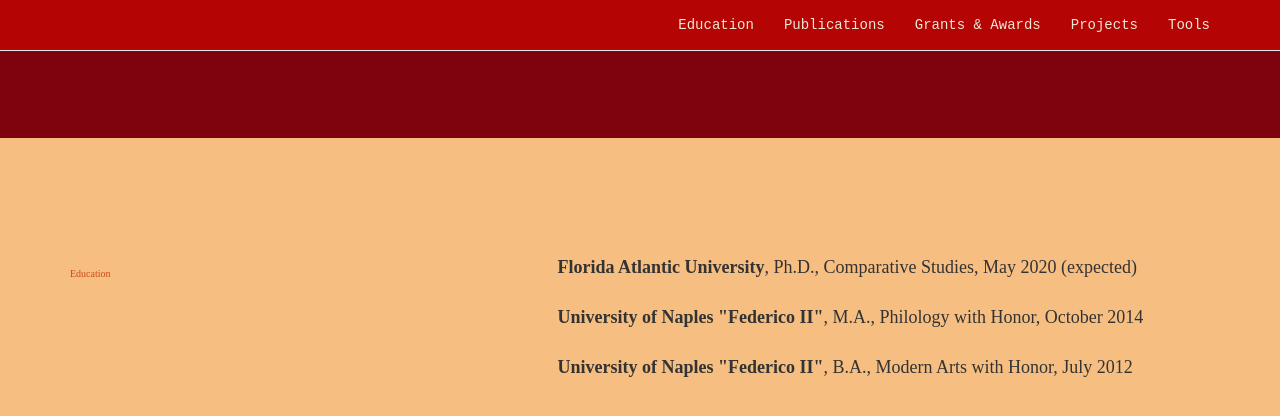
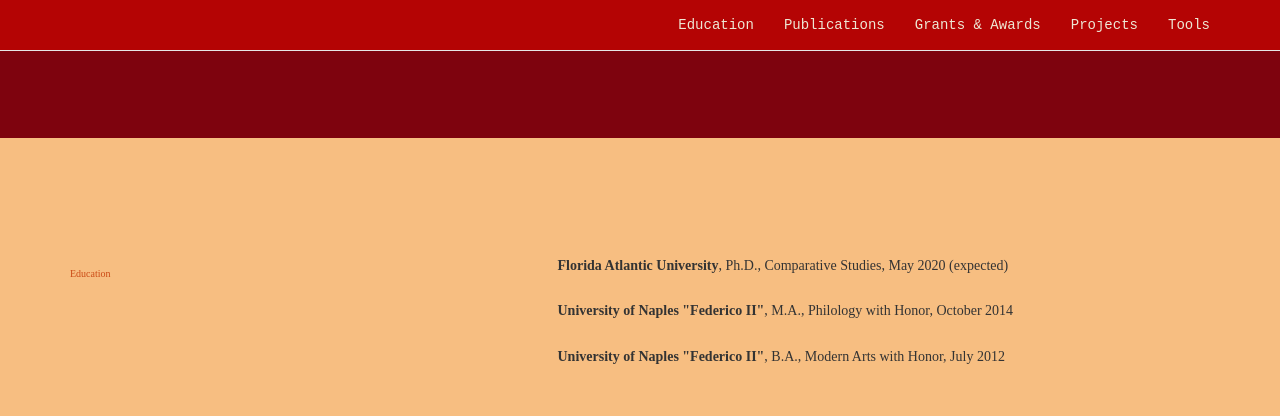
Before and after one commit to vivianapezzullo/nolauren.github.io, a Jekyll site: the page index.html, which Jekyll copies as it is, in a window 1280 px wide and 900 px high, scrolled down 762 px. Shown: the top 416 px of the window. Built offline with Jekyll 4.4.1, drawn with Linux system fonts in a browser that asks for light colours; nearby versions of some CDN libraries.

Commit message:
Update index.html

```diff
--- a/index.html
+++ b/index.html
@@ -123,10 +123,10 @@
                          </h2></div>
                 <div class="col-sm-1"></div>
                 <div class="col-sm-7">
-                    <h4><p class="text-left" style="margin-bottom:30px;"><b>Florida Atlantic University</b>, Ph.D., Comparative Studies, May 2020 (expected)</p>
+                    <h5><p class="text-left" style="margin-bottom:30px;"><b>Florida Atlantic University</b>, Ph.D., Comparative Studies, May 2020 (expected)</p>
                     <p class="text-left" style="margin-bottom:30px;"><b>University of Naples "Federico II"</b>, M.A.,  Philology with Honor, October 2014</p>
                     <p class="text-left" style="margin-bottom:30px;"><b>University of Naples "Federico II"</b>, B.A., Modern Arts with Honor, July 2012</p>
-                    </h4>
+                    </h5>
                 </div>
             </div>
         </div>
```
